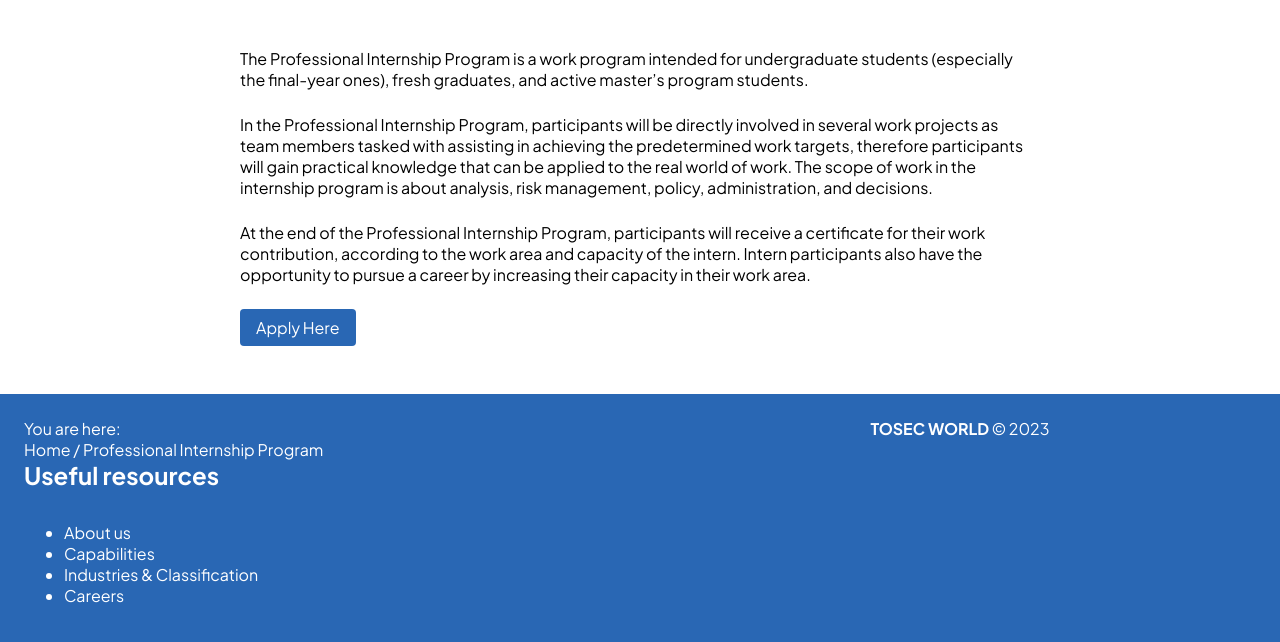
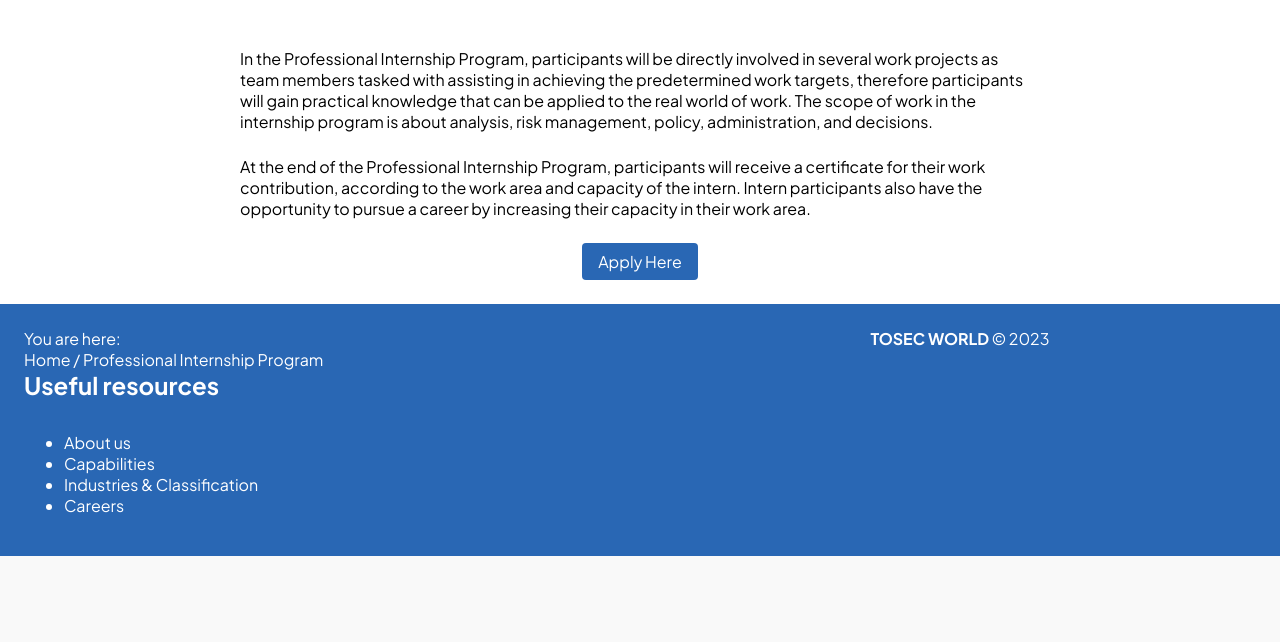
Before and after one commit to ren-id/tosecworld, a Jekyll site: the page built from docs/careers-professional-internship-program.html, in a window 1280 px wide and 1253 px high. Shown: the part 607-1249 px from the top of the window. Built offline with Jekyll 4.4.1, drawn with Linux system fonts in a browser that asks for light colours.

Commit message:
Update careers-professional-internship-program.html

```diff
--- a/docs/careers-professional-internship-program.html
+++ b/docs/careers-professional-internship-program.html
@@ -5,11 +5,9 @@ layout: default
 header-cover: https://images.pexels.com/photos/258160/pexels-photo-258160.jpeg?auto=compress&cs=tinysrgb&w=1260&h=750&dpr=1
 ---
 <div class="badan">
-<p>The Professional Internship Program is a work program intended for undergraduate students (especially the final-year ones), fresh graduates, and active master’s program students.</p>
-
 <p>In the Professional Internship Program, participants will be directly involved in several work projects as team members tasked with assisting in achieving the predetermined work targets, therefore participants will gain practical knowledge that can be applied to the real world of work. The scope of work in the internship program is about analysis, risk management, policy, administration, and decisions.</p>
 
 <p>At the end of the Professional Internship Program, participants will receive a certificate for their work contribution, according to the work area and capacity of the intern. Intern participants also have the opportunity to pursue a career by increasing their capacity in their work area.</p>
 
-<p><a href="/careers-career-opportunities" class="tombol tombol-standar">Apply Here</a></p>
+<div class="center"><a href="/careers-career-opportunities" class="tombol tombol-standar">Apply Here</a></div>
 </div>
```
